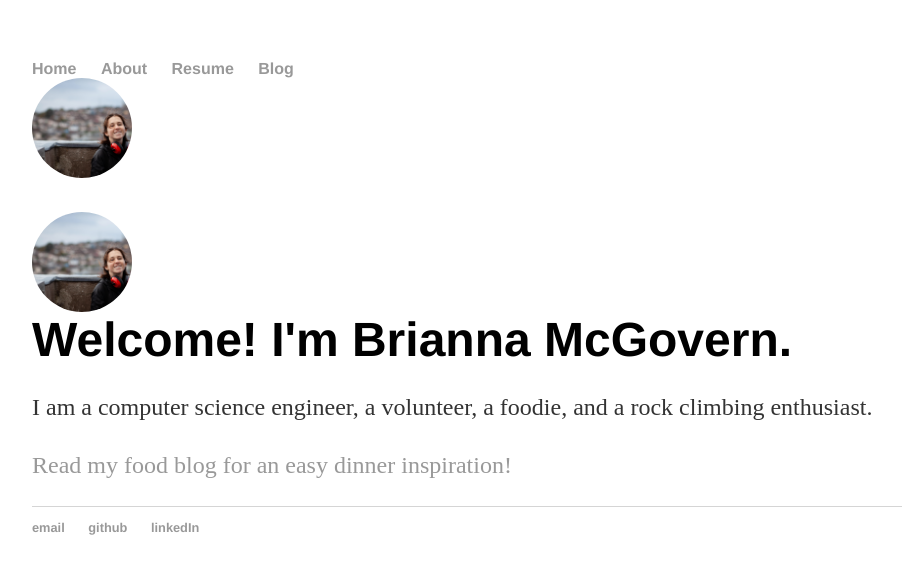
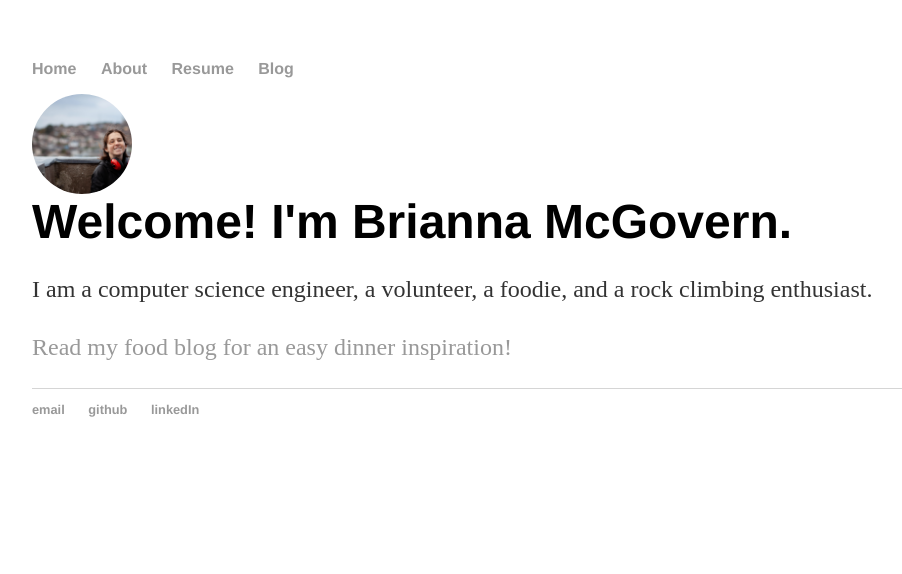
Before and after one commit to bmcgovern007/bmcgovern007.github.io, a Jekyll site: the page built from index.html, in a window 1280 px wide. Shown: the top 574 px of the page, without its empty margins (160-1062 px from the left). Built offline with Jekyll 4.4.1, drawn with Linux system fonts in a browser that asks for light colours.

Commit message:
Update default.html

```diff
--- a/_layouts/default.html
+++ b/_layouts/default.html
@@ -7,15 +7,14 @@
 		</head>
 		<body>
 			<nav>
-	    		<ul>
-	        		<li><a href="/">Home</a></li>
-		        	<li><a href="/about">About</a></li>
-	        		<li><a href="/resume">Resume</a></li>
-	        		<li><a href="/blog">Blog</a></li>
-				<li><div class="img-crop">
-					<img src="profile.jpg" class="profile"></li>
+				<div class="bg-img">
+					<ul>
+						<li><a href="/">Home</a></li>
+						<li><a href="/about">About</a></li>
+						<li><a href="/resume">Resume</a></li>
+						<li><a href="/blog">Blog</a></li>
+					</ul>
 				</div>
-	    		</ul>
 			</nav>
 			<div class="container">
 
```
